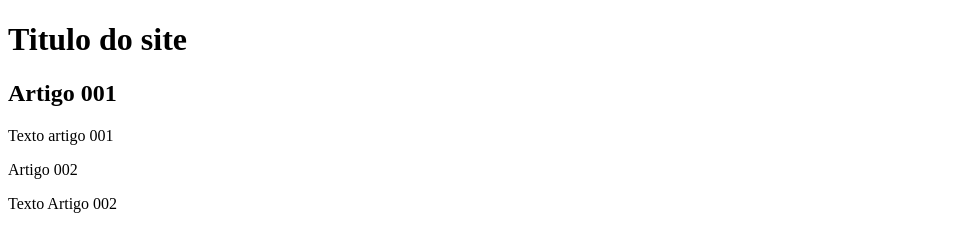
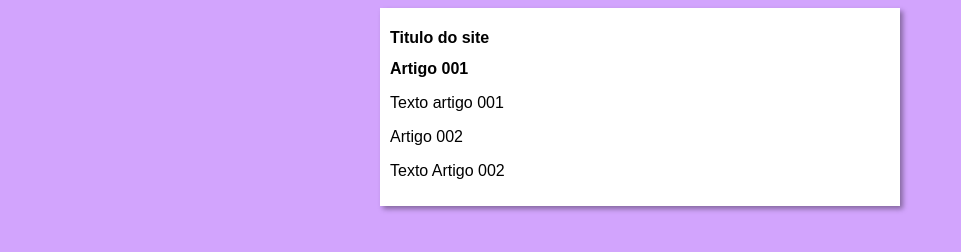
Before and after one commit to robloker2020/projeto-site, a plain HTML site: page index.html in a window 1280 px wide. Shown: the whole page, without its empty margins (0-961 px from the left). Drawn offline with Linux system fonts and the light colour scheme.

Commit message:
inicei o desingn

```diff
--- a/index.html
+++ b/index.html
@@ -4,6 +4,7 @@
     <meta charset="UTF-8">
     <meta name="viewport" content="width=device-width, initial-scale=1.0">
     <title>Site de teste</title>
+    <link rel="stylesheet" href="style.css">
 </head>
 <body>
     <main>
--- /dev/null
+++ b/style.css
@@ -0,0 +1,16 @@
+*{
+    font-family: Arial, Helvetica, sans-serif;
+    font-size: 16px;
+}
+
+body {
+    background-color: rgb(210, 164, 253);
+}
+
+main {
+    background-color: white;
+    width: 500px;
+    margin: auto;
+    padding: 10px;
+    box-shadow: 3px 3px 5px rgba(0, 0, 0, 0.367);
+}
```
